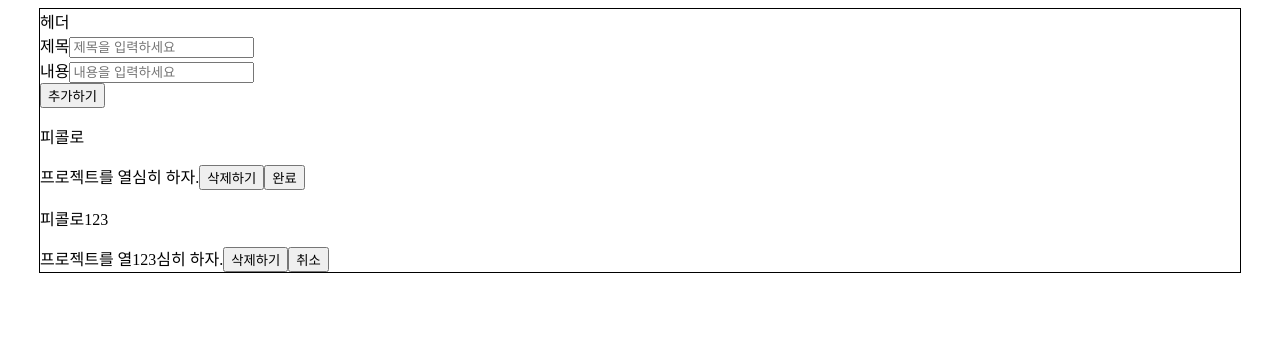
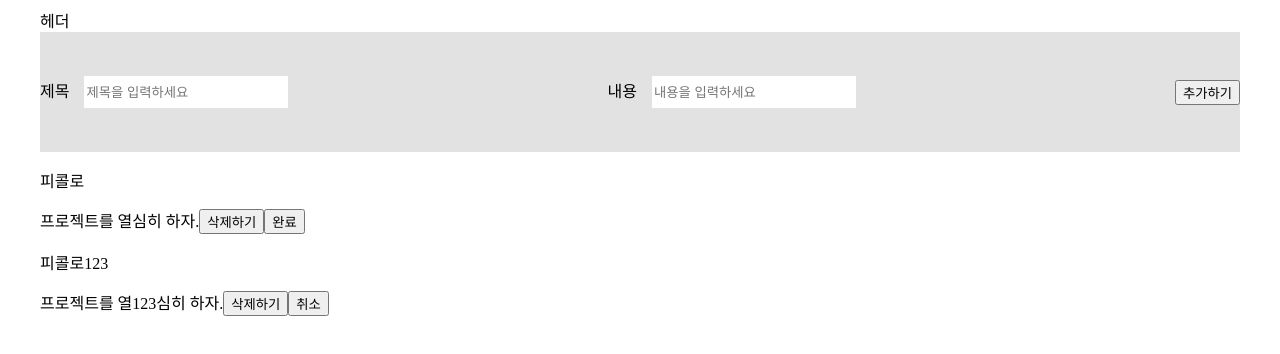
Before and after one commit to picoloman6/nbc_react_1, a React (Vite) app: page / in a window 1280 px wide. Shown: the top 354 px of the page. Built offline with nearby package versions, Linux system fonts and the light colour scheme.

Commit message:
[style] TodoInput 기본 스타일 적용

```diff
--- a/src/TodoList/TodoInput.tsx
+++ b/src/TodoList/TodoInput.tsx
@@ -1,6 +1,7 @@
 import React, { useState } from 'react';
 
 import { TodoInputTypes } from './TodosTypes';
+import { StyledTodoInputWrapper, StyledTodoInput } from './TodoList.style';
 
 interface TodoInputPropsTypes {
   addTodos: (todo: TodoInputTypes) => void;
@@ -25,10 +26,10 @@ const TodoInput = ({ addTodos }: TodoInputPropsTypes) => {
   };
 
   return (
-    <div>
+    <StyledTodoInputWrapper>
       <div>
-        <span>제목</span>
-        <input
+        <label>제목</label>
+        <StyledTodoInput
           placeholder='제목을 입력하세요'
           value={input.name}
           name='name'
@@ -36,8 +37,8 @@ const TodoInput = ({ addTodos }: TodoInputPropsTypes) => {
         />
       </div>
       <div>
-        <span>내용</span>
-        <input
+        <label>내용</label>
+        <StyledTodoInput
           placeholder='내용을 입력하세요'
           value={input.content}
           name='content'
@@ -45,7 +46,7 @@ const TodoInput = ({ addTodos }: TodoInputPropsTypes) => {
         />
       </div>
       <button onClick={onClickButton}>추가하기</button>
-    </div>
+    </StyledTodoInputWrapper>
   );
 };
 
--- /dev/null
+++ b/src/TodoList/TodoList.style.tsx
@@ -0,0 +1,21 @@
+import { styled } from 'styled-components';
+
+export const StyledTodoInputWrapper = styled.div`
+  display: flex;
+  justify-content: space-between;
+  align-items: center;
+
+  width: 100%;
+  height: 120px;
+
+  background: #e2e2e2;
+`;
+
+export const StyledTodoInput = styled.input`
+  width: 200px;
+  height: 30px;
+
+  border: none;
+
+  margin-left: 15px;
+`;
--- a/src/main.style.ts
+++ b/src/main.style.ts
@@ -3,6 +3,5 @@ import { styled } from 'styled-components';
 export const GlobalStyle = styled.div`
   max-width: 1200px;
   max-height: 800px;
-  border: 1px solid black;
   margin: 0 auto;
 `;
```
